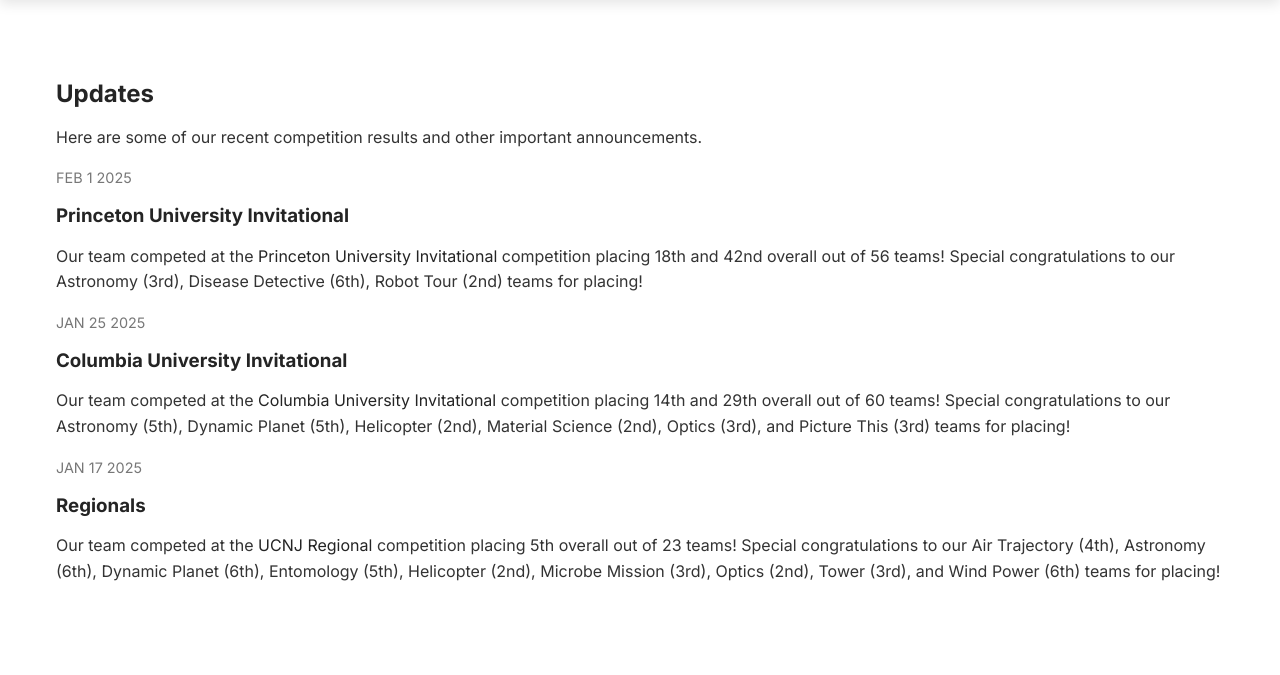
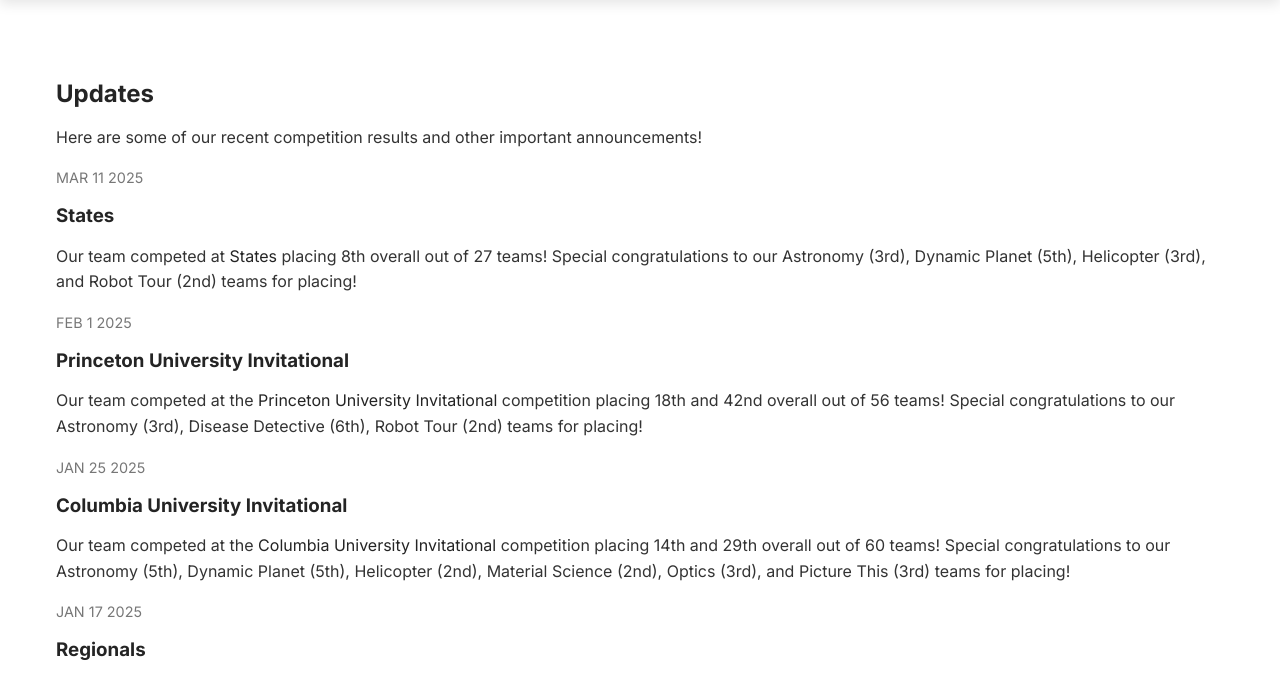
Before and after one commit to sbscienceolympiad/sbscienceolympiad.github.io, a plain HTML site: page updates.html in a window 1280 px wide. Shown: the part 77-752 px from the top of the page. Drawn offline with Linux system fonts and the light colour scheme.

Commit message:
feat: states

```diff
--- a/updates.html
+++ b/updates.html
@@ -37,7 +37,19 @@
         <div class="container updates-container">
             <div class="updates-content">
                 <h2>Updates</h2>
-                <p>Here are some of our recent competition results and other important announcements.</p>
+                <p>Here are some of our recent competition results and other important announcements!</p>
+
+                <div class="update-entry">
+                    <div class="update-date">
+                        <span class="month">MAR</span>
+                        <span class="day">11</span>
+                        <span class="year">2025</span>
+                    </div>
+                    <div class="update-details">
+                        <h3>States</h3>
+                        <p>Our team competed at <a href="https://njscienceolympiad.org/tournaments/2025/state/index.html">States</a> placing 8th overall out of 27 teams! Special congratulations to our Astronomy (3rd), Dynamic Planet (5th), Helicopter (3rd), and Robot Tour (2nd) teams for placing!</p>
+                    </div>
+                </div>
 
                 <div class="update-entry">
                     <div class="update-date">
```
